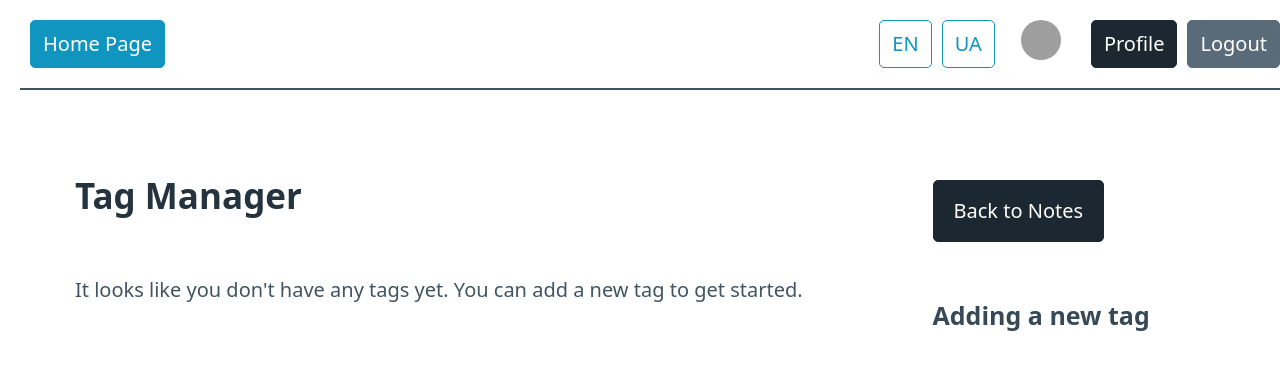
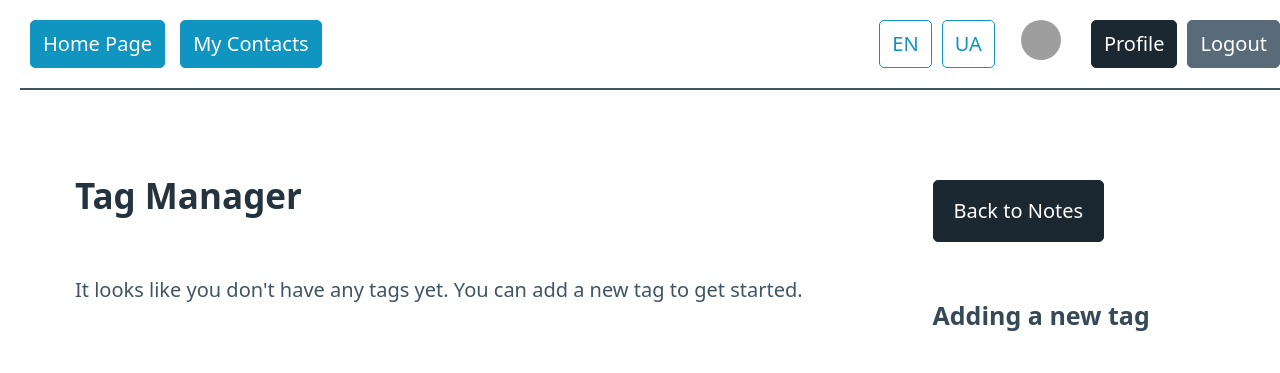
Before and after one commit to alex-nuclearboy/goit-py-web-project-team-8, a Django app: page /notesapp/tags/ in a window 1280 px wide. Shown: the top 373 px of the page. Run offline with Django 5.2, Linux system fonts and the light colour scheme; the visitor is signed in with stand-in values (Sample User, id 1); data that the repository does not hold is empty; grey boxes are pictures that could not be loaded.

Commit message:
Add a button to go to the address book

```diff
--- a/personal_assistant/newsapp/templates/newsapp/base.html
+++ b/personal_assistant/newsapp/templates/newsapp/base.html
@@ -64,6 +64,7 @@
         <div class="left">
             <div class="buttons">
                 <a href="/home/" role="button">{% block dashboard_label %}Dashboard{% endblock %}</a>
+                {% block nav_left_buttons %}{% endblock %}
             </div>
         </div>
         <div class="right">
--- a/personal_assistant/notesapp/templates/notesapp/note_details.html
+++ b/personal_assistant/notesapp/templates/notesapp/note_details.html
@@ -2,6 +2,7 @@
 
 {% block title %}{{ note.title }}{% endblock %}
 {% block dashboard_label %}{{ translations.dashboard }}{% endblock %}
+{% block nav_left_buttons %}<a href="{% url 'contactsapp:index' %}" role="button">{{ translations.my_contacts }}</a>{% endblock %}
 {% block nav_buttons %}
 <img src="{{ user.profile.avatar.url }}" alt="Avatar" style="margin-left: 16px;">
 <div class="buttons">
--- a/personal_assistant/notesapp/templates/notesapp/note_form.html
+++ b/personal_assistant/notesapp/templates/notesapp/note_form.html
@@ -2,6 +2,7 @@
 
 {% block title %}{% if form.instance.pk %}{{ translations.edit_note }}{% else %}{{ translations.add_note }}{% endif %}{% endblock %}
 {% block dashboard_label %}{{ translations.dashboard }}{% endblock %}
+{% block nav_left_buttons %}<a href="{% url 'contactsapp:index' %}" role="button">{{ translations.my_contacts }}</a>{% endblock %}
 {% block nav_buttons %}
 <img src="{{ user.profile.avatar.url }}" alt="Avatar" style="margin-left: 16px;">
 <div class="buttons">
--- a/personal_assistant/notesapp/templates/notesapp/note_list.html
+++ b/personal_assistant/notesapp/templates/notesapp/note_list.html
@@ -2,6 +2,7 @@
 
 {% block title %}{{ translations.note_organiser }}{% endblock %}
 {% block dashboard_label %}{{ translations.dashboard }}{% endblock %}
+{% block nav_left_buttons %}<a href="{% url 'contactsapp:index' %}" role="button">{{ translations.my_contacts }}</a>{% endblock %}
 {% block nav_buttons %}
 <img src="{{ user.profile.avatar.url }}" alt="Avatar" style="margin-left: 16px;">
 <div class="buttons">
--- a/personal_assistant/notesapp/templates/notesapp/tag_list.html
+++ b/personal_assistant/notesapp/templates/notesapp/tag_list.html
@@ -2,6 +2,7 @@
 
 {% block title %}{{ translations.tag_manager }}{% endblock %}
 {% block dashboard_label %}{{ translations.dashboard }}{% endblock %}
+{% block nav_left_buttons %}<a href="{% url 'contactsapp:index' %}" role="button">{{ translations.my_contacts }}</a>{% endblock %}
 {% block nav_buttons %}
 <img src="{{ user.profile.avatar.url }}" alt="Avatar" style="margin-left: 16px;">
 <div class="buttons">
--- a/personal_assistant/notesapp/translations.py
+++ b/personal_assistant/notesapp/translations.py
@@ -1,6 +1,7 @@
 translations = {
     'en': {
         'dashboard': 'Home Page',
+        'my_contacts': 'My Contacts',
         'welcome': 'Welcome',
         'profile': 'Profile',
         'logout': 'Logout',
@@ -51,6 +52,7 @@ translations = {
     },
     'uk': {
         'dashboard': 'Головна сторінка',
+        'my_contacts': 'Мої контакти',
         'welcome': 'Ласкаво просимо',
         'profile': 'Профіль',
         'logout': 'Вийти',
```
